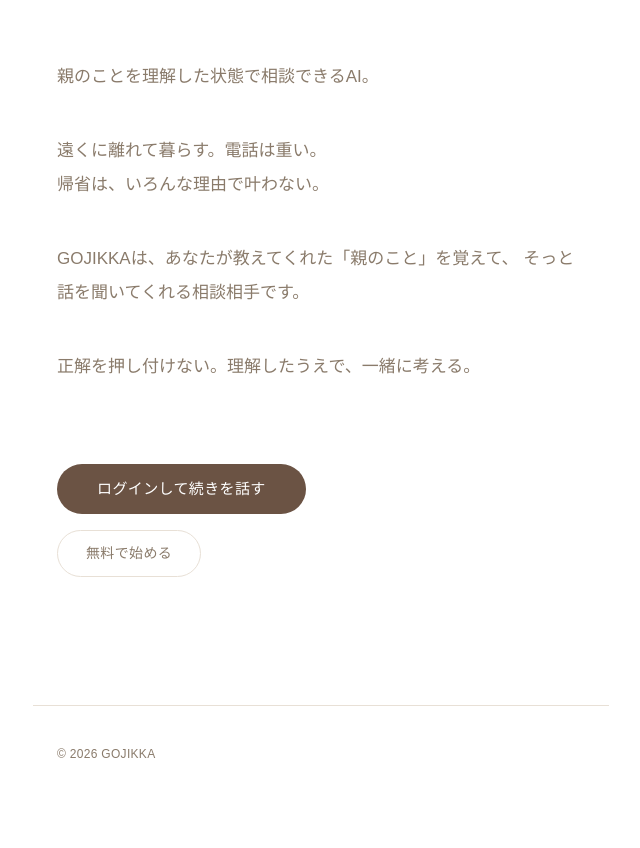
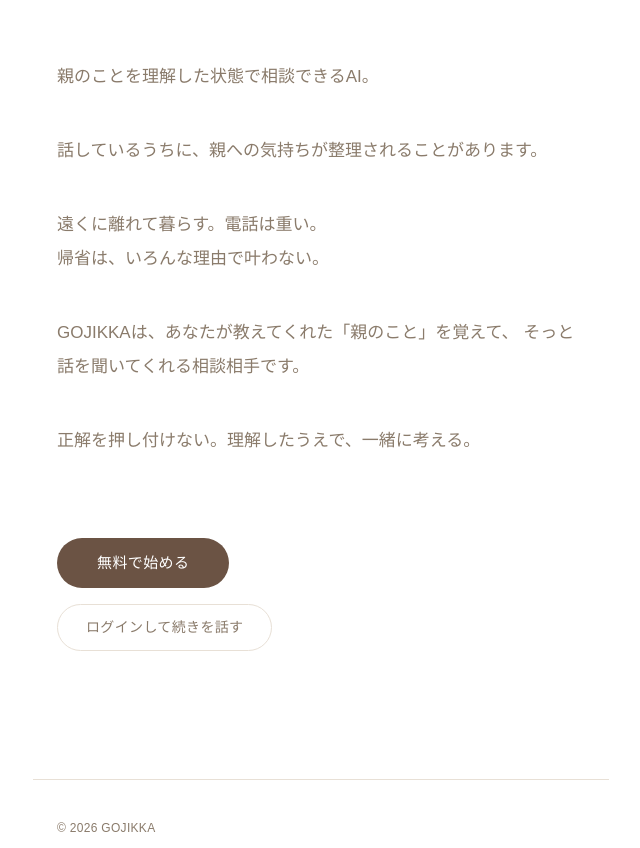
Before and after one commit to cotogen/gojikka, a Next.js app: page / in a window 1280 px wide. Shown: the part 520-1368 px from the top of the page, without its empty margins (319-959 px from the left). Before the commit the page ends 1322 px from the top, so only its background shows below. Built offline with nearby package versions, Linux system fonts and the light colour scheme; no server answers.

Commit message:
文言を調整し、LPのメインボタンを「無料で始める」に変更
プロフィールフォームとLPの表現を見直し、初回利用の導線を主ボタンにした。

Co-authored-by: Cursor <cursoragent@cursor.com>

```diff
--- a/app/components/GojikkaLanding.tsx
+++ b/app/components/GojikkaLanding.tsx
@@ -20,6 +20,8 @@ export default function GojikkaLanding() {
             <br className="sm:hidden" />
             相談できるAI。
           </p>
+
+          <p>話しているうちに、親への気持ちが整理されることがあります。</p>
 
           <p>
             遠くに離れて暮らす。電話は重い。
--- a/app/components/GojikkaLandingActions.tsx
+++ b/app/components/GojikkaLandingActions.tsx
@@ -22,16 +22,16 @@ export default function GojikkaLandingActions() {
 
   return (
     <div className="gojikka-landing-actions">
+      <Link href="/profile" className="gojikka-btn">
+        無料で始める
+      </Link>
       <button
         type="button"
-        className="gojikka-btn"
+        className="gojikka-btn-secondary"
         onClick={() => signIn("line", { callbackUrl: "/chat" })}
       >
         ログインして続きを話す
       </button>
-      <Link href="/profile" className="gojikka-btn-secondary">
-        無料で始める
-      </Link>
     </div>
   );
 }
--- a/app/components/ParentProfileForm.tsx
+++ b/app/components/ParentProfileForm.tsx
@@ -40,7 +40,7 @@ const fields: {
   },
   {
     key: "avoidTopics",
-    label: "苦手な話題や地雷",
+    label: "話しづらい話題",
     placeholder: "例：健康の話、孫の進路、実家の売却",
     multiline: true,
   },
@@ -232,7 +232,7 @@ export default function ParentProfileForm({
           ? "保存中…"
           : mode === "edit"
             ? "変更を保存する"
-            : "相談を始める"}
+            : "話してみる"}
       </button>
     </form>
   );
--- a/app/profile/page.tsx
+++ b/app/profile/page.tsx
@@ -38,17 +38,13 @@ export default async function ProfilePage() {
 
       <main className="gojikka-container pb-32 pt-12 sm:pt-16">
         <h1 className="text-balance text-[1.5rem] leading-[1.7] tracking-wide sm:text-[1.75rem]">
-          親のことを
+          あなたから見た親を
           <br />
           教えてください
         </h1>
 
         <p className="mt-8 text-[0.9375rem] leading-[2] gojikka-muted">
           わかる範囲で大丈夫です。あとから変えても構いません。
-        </p>
-
-        <p className="mt-4 text-[0.875rem] leading-[1.8] gojikka-muted">
-          以前お話しした方は、トップページの「ログインして続きを話す」からどうぞ。
         </p>
 
         <div className="mt-14">
```
